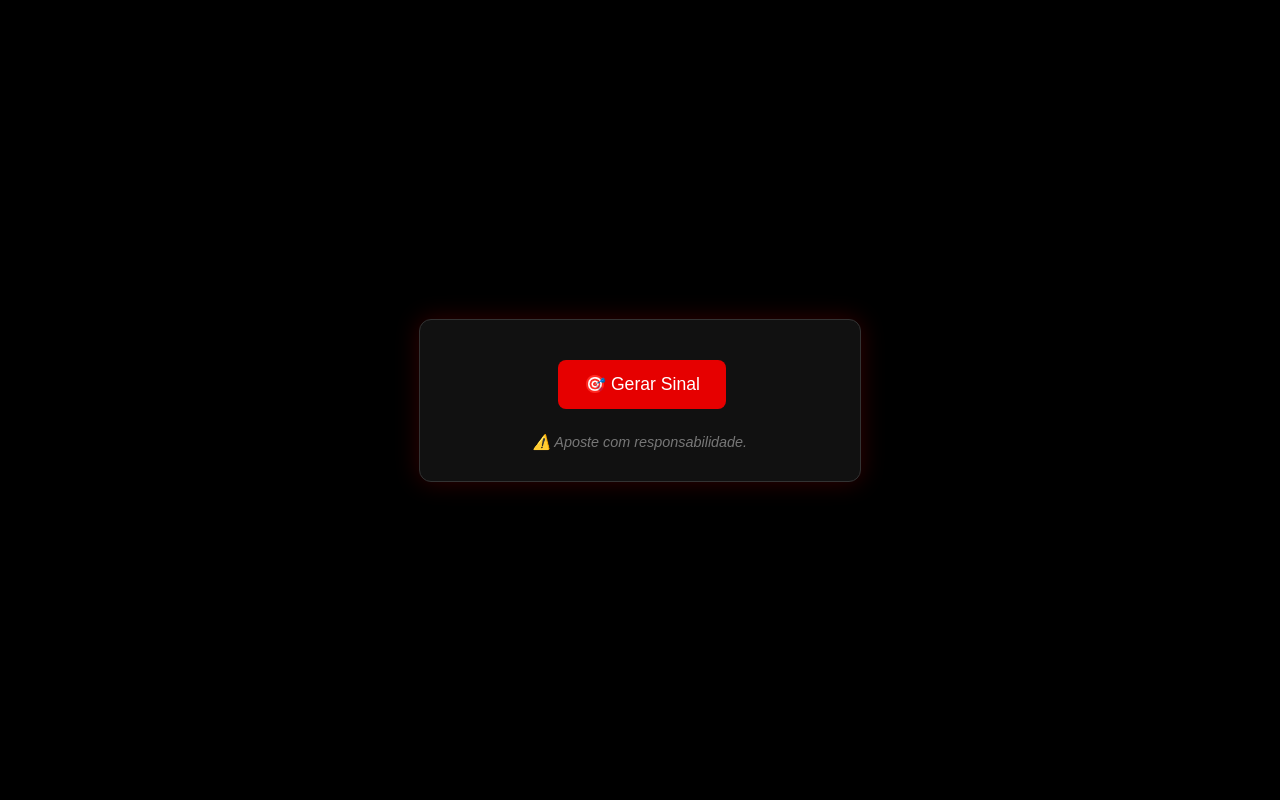
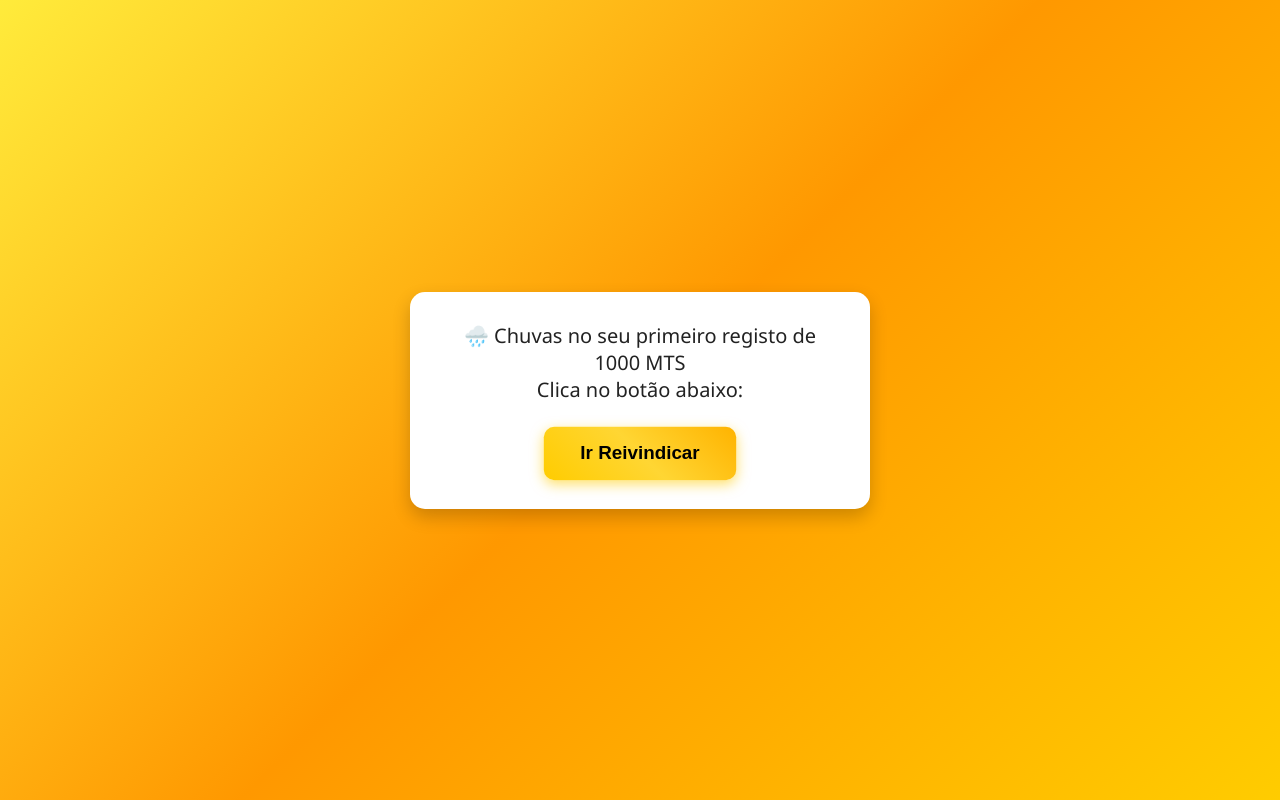
Before and after one commit to Jemusse/Bot-aviator-inteligente, a plain HTML site: page index.html in a window 1280 px wide. Drawn offline with Linux system fonts and the light colour scheme.

Commit message:
Update index.html

```diff
--- a/index.html
+++ b/index.html
@@ -1,14 +1,13 @@
 <!DOCTYPE html>
 <html lang="pt">
 <head>
-  <meta charset="UTF-8" />
-  <meta name="viewport" content="width=device-width, initial-scale=1.0"/>
-  <title>Bot Aviator Inteligente</title>
+  <meta charset="UTF-8">
+  <meta name="viewport" content="width=device-width, initial-scale=1.0">
+  <title>Reivindicar Bônus</title>
   <style>
     body {
-      font-family: Arial, sans-serif;
-      background: #000;
-      color: #fff;
+      font-family: 'Segoe UI', Tahoma, Geneva, Verdana, sans-serif;
+      background: linear-gradient(135deg, #ffeb3b, #ff9800, #ffcc00);
       display: flex;
       justify-content: center;
       align-items: center;
@@ -17,128 +16,55 @@
     }
 
     .container {
-      background: #111;
+      text-align: center;
+      max-width: 400px;
+      background: #ffffff;
       padding: 30px;
-      border-radius: 12px;
-      box-shadow: 0 0 25px rgba(255, 0, 0, 0.2);
-      text-align: center;
-      max-width: 380px;
-      width: 100%;
-      border: 1px solid #333;
+      border-radius: 15px;
+      box-shadow: 0 8px 18px rgba(0, 0, 0, 0.2);
     }
 
-    button {
-      background-color: #e60000;
-      color: white;
-      border: none;
-      padding: 14px 26px;
-      font-size: 1.1rem;
-      border-radius: 8px;
-      cursor: pointer;
-      margin-top: 10px;
-      animation: vibrar 0.4s infinite;
-      transition: background 0.3s ease-in-out;
+    .message {
+      font-size: 20px;
+      font-weight: 500;
+      color: #222;
+      margin-bottom: 25px;
     }
 
-    button:hover {
-      background-color: #b50000;
+    .button {
+      background: linear-gradient(45deg, #ffcc00, #ffd633, #ffb300);
+      color: #000;
+      border: none;
+      padding: 15px 35px;
+      border-radius: 10px;
+      cursor: pointer;
+      font-size: 18px;
+      font-weight: bold;
+      animation: pulse 1.2s infinite;
+      box-shadow: 0 4px 12px rgba(255, 204, 0, 0.6);
+      transition: transform 0.2s, box-shadow 0.2s;
     }
 
-    @keyframes vibrar {
-      0% { transform: translateX(0); }
-      25% { transform: translateX(-2px); }
-      50% { transform: translateX(2px); }
-      75% { transform: translateX(-2px); }
-      100% { transform: translateX(0); }
+    .button:hover {
+      transform: scale(1.08);
+      box-shadow: 0 6px 16px rgba(255, 204, 0, 0.9);
     }
 
-    #sinal {
-      margin-top: 25px;
-      font-size: 1.1rem;
-      color: #eee;
-      opacity: 0;
-      transform: translateY(10px);
-      transition: all 0.4s ease-in-out;
+    @keyframes pulse {
+      0% { transform: scale(1); }
+      50% { transform: scale(1.08); }
+      100% { transform: scale(1); }
     }
-
-    #sinal.mostrar {
-      opacity: 1;
-      transform: translateY(0);
-    }
-
-    .footer {
-      margin-top: 25px;
-      font-size: 0.9rem;
-      color: #777;
-      font-style: italic;
-    }
-
-    .contador {
-      margin-top: 10px;
-      font-weight: bold;
-      color: #00ff88;
-    }
-
-    .verde { color: #00ff88; }
-    .amarelo { color: #ffcc00; }
-    .vermelho { color: #ff3333; }
   </style>
 </head>
 <body>
-
   <div class="container">
-    <button onclick="gerarSinal()">🎯 Gerar Sinal</button>
-    <div id="sinal"></div>
-    <div id="contador" class="contador"></div>
-    <div class="footer">⚠️ Aposte com responsabilidade.</div>
+    <div class="message">
+      🌧️ Chuvas no seu primeiro registo de 1000 MTS <br> Clica no botão abaixo:
+    </div>
+    <button class="button" onclick="window.location.href='https://txunaplay.com/tbf021a2d'">
+      Ir Reivindicar
+    </button>
   </div>
-
-  <!-- Som de bip -->
-  <audio id="bip" src="https://www.soundjay.com/button/beep-07.wav" preload="auto"></audio>
-
-  <script>
-    function gerarSinal() {
-      const sinais = [
-        { entrada: "1.80x", chance: "92%", cor: "verde" },
-        { entrada: "2.00x", chance: "90%", cor: "verde" },
-        { entrada: "2.10x", chance: "87%", cor: "amarelo" },
-        { entrada: "2.30x", chance: "85%", cor: "amarelo" },
-        { entrada: "2.50x", chance: "83%", cor: "vermelho" },
-        { entrada: "5.00x",  chance: "75%", cor: "vermelho" },
-        { entrada: "10.00x", chance: "60%", cor: "vermelho" }
-      ];
-
-      const sinal = sinais[Math.floor(Math.random() * sinais.length)];
-      const agora = new Date();
-      const hora = agora.toLocaleTimeString([], { hour: '2-digit', minute: '2-digit' });
-
-      const sinalHTML = `
-        <p><b>🎯 Entrada:</b> até <span class="${sinal.cor}">${sinal.entrada}</span></p>
-        <p><b>🔥 Sucesso:</b> <span class="${sinal.cor}">${sinal.chance}</span></p>
-        <p><b>⏰ Hora:</b> ${hora}</p>
-      `;
-
-      const sinalEl = document.getElementById("sinal");
-      sinalEl.innerHTML = sinalHTML;
-      sinalEl.classList.add("mostrar");
-
-      // Tocar som
-      document.getElementById("bip").play();
-
-      // Contador regressivo
-      let segundos = 5;
-      const contadorEl = document.getElementById("contador");
-      contadorEl.innerText = `➡️ Redirecionando em ${segundos} segundos...`;
-
-      const intervalo = setInterval(() => {
-        segundos--;
-        contadorEl.innerText = `➡️ Redirecionando em ${segundos} segundos...`;
-        if (segundos <= 0) {
-          clearInterval(intervalo);
-          window.location.href = "https://www.megagamelive.com/affiliates/?btag=2184909";
-        }
-      }, 1000);
-    }
-  </script>
 </body>
-    </html>
+</html>
```
